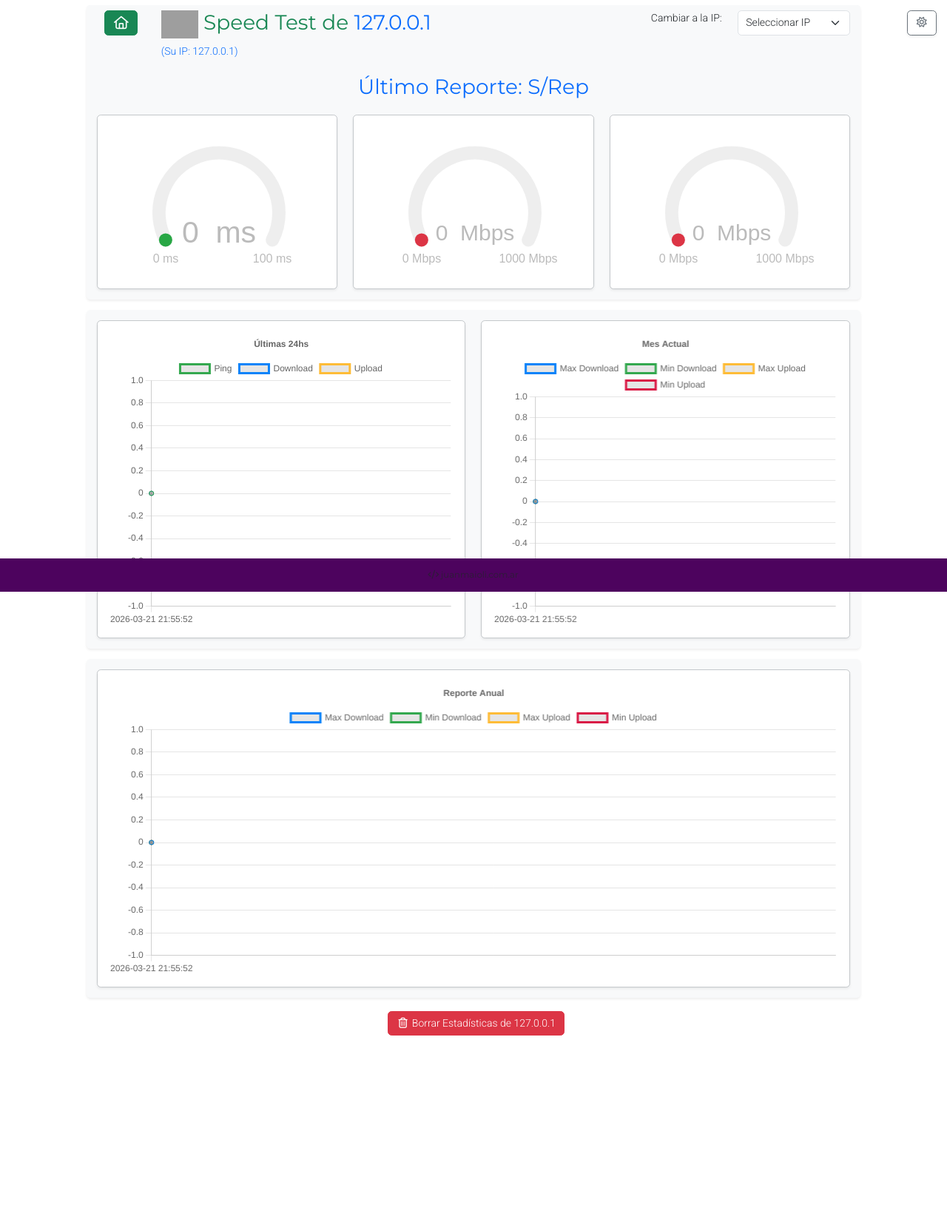
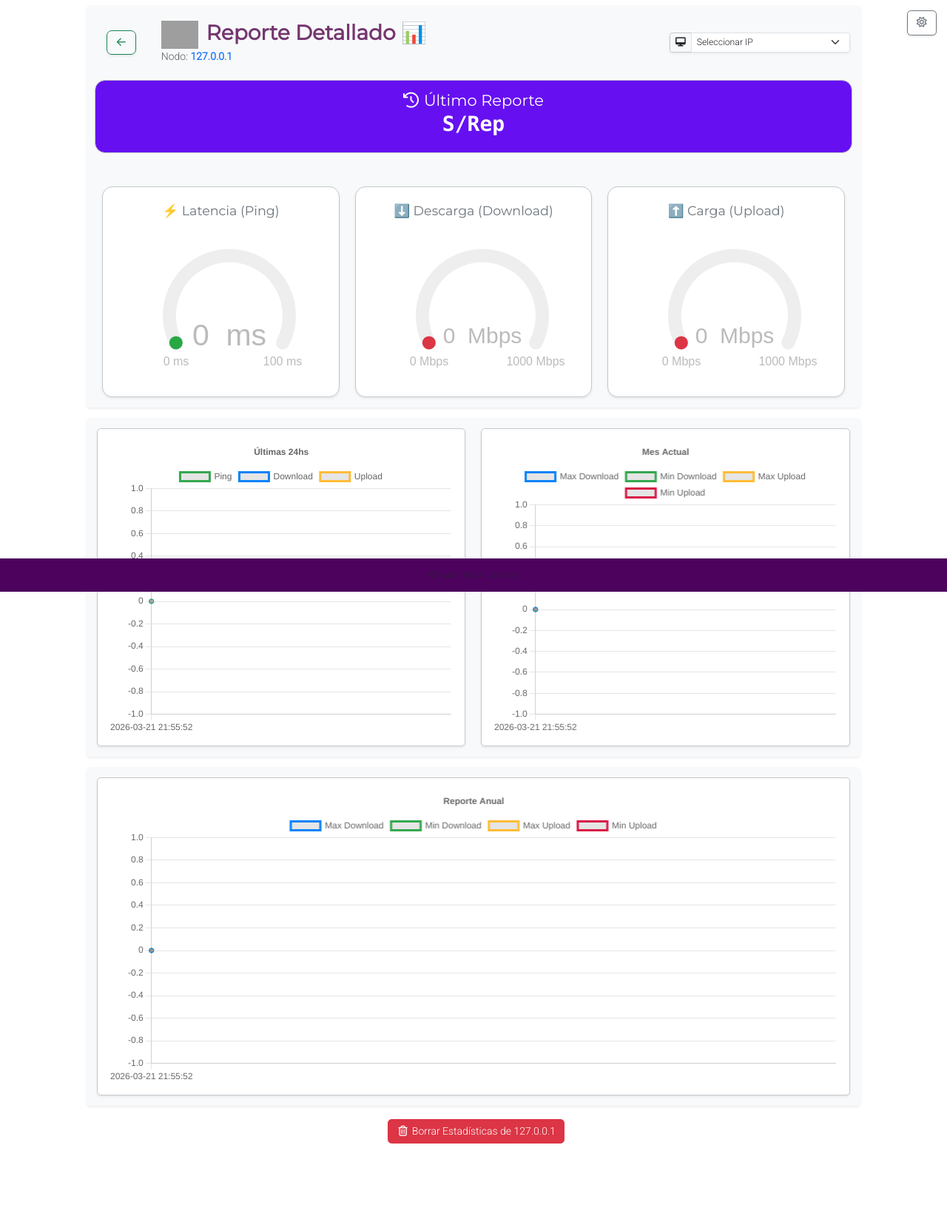
Before and after one commit to juanmaioli/speedtest, a PHP site: page /obj.php in a window 1280 px wide. Shown: the top 1644 px of the page at 74% size. Before the commit the page ends 1400 px from the top, so only its background shows below. Run offline with PHP 8.4, Linux system fonts and the light colour scheme; data that the repository does not hold is empty; grey boxes are pictures that could not be loaded.

Commit message:
🎨 style: Mejoras integrales de UI con emojis, iconos y esquemas de color de alto contraste

```diff
--- a/obj.php
+++ b/obj.php
@@ -218,38 +218,53 @@ include("header.php");
       <div class="col-md-1"></div>
       <div class="col-md-10">
         <div class="card border-0 shadow-sm bg-body-tertiary">
-          <div class="card-header border-0 bg-body-tertiary">
-            <div class="row">
-              <div class="col-md-1 text-center"><a href="index.php" class="btn btn-success"><i class="fa-regular fa-home fa-fw fa-lg"></i></a></div>
+          <div class="card-header border-0 bg-transparent pt-4">
+            <div class="row align-items-center">
+              <div class="col-md-1 text-center">
+                <a href="index.php" class="btn btn-outline-success shadow-sm rounded-3"><i class="fa-regular fa-arrow-left fa-fw"></i></a>
+              </div>
               <div class="col-md-7">
-                <h2 class='text-success'><img src="images/speedometer.svg" class="" width="50px" /> Speed Test de <span class="text-primary"><?= $ip_name ?></span></h2>
-                <span class="text-primary">(Su IP: <?= $ip_client ?>)</span>
+                <h2 class='text-darkmagenta fw-bold mb-0'>
+                  <img src="images/speedometer.svg" class="me-1" width="50px" />
+                  Reporte Detallado 📊
+                </h2>
+                <p class="text-muted mb-0">
+                  Nodo: <span class="text-primary fw-bold"><?= $ip_name ?></span>
+                </p>
               </div>
-              <div class="col-md-2 text-end"><label class="">Cambiar a la IP: </label></div>
-              <div class="col-md-2 text-end">
-                <form action='obj.php' method='post'><?= $st_ip_list ?></form>
+              <div class="col-md-4 text-md-end">
+                <form action='obj.php' method='post' class="d-inline-block w-75">
+                  <div class="input-group input-group-sm shadow-sm">
+                    <span class="input-group-text bg-light border-secondary-subtle"><i class="fa-solid fa-desktop"></i></span>
+                    <?= $st_ip_list ?>
+                  </div>
+                </form>
               </div>
             </div>
           </div>
-          <div class="card-body">
+          <div class="card-body px-4">
             <div class="row">
-              <div class="col-md-12 text-center">
-                <h2 class='text-primary'>Último Reporte: <?= $last_report ?></h2>
+              <div class="col-md-12 text-center py-3 bg-indigo rounded-4 mb-4 shadow-light-sm border border-secondary-subtle">
+                <h4 class='text-white mb-1'><i class="fa-regular fa-clock-rotate-left me-2"></i>Último Reporte</h4>
+                <h2 class="text-white fw-bold font-monospace"><?= $last_report ?></h2>
               </div>
             </div>
-            <div class="row mt-3">
+            <div class="row g-4 mt-1">
               <div class="col-md-4 text-center">
-                <div class="border border-secondary-subtle p-3 shadow-sm rounded bg-body">
+                <div class="bg-body p-4 shadow-sm rounded-4 border border-secondary-subtle h-100">
+                  <h5 class="text-secondary mb-3">⚡ Latencia (Ping)</h5>
                   <canvas id="gauge_ping" height="200"></canvas>
                 </div>
               </div>
               <div class="col-md-4 text-center">
-                <div class="border border-secondary-subtle p-3 shadow-sm rounded bg-body">
+                <div class="bg-body p-4 shadow-sm rounded-4 border border-secondary-subtle h-100">
+                  <h5 class="text-secondary mb-3">⬇️ Descarga (Download)</h5>
                   <canvas id="gauge_down" height="200"></canvas>
                 </div>
               </div>
               <div class="col-md-4 text-center">
-                <div class="border border-secondary-subtle p-3 shadow-sm rounded bg-body">
+                <div class="bg-body p-4 shadow-sm rounded-4 border border-secondary-subtle h-100">
+                  <h5 class="text-secondary mb-3">⬆️ Carga (Upload)</h5>
                   <canvas id="gauge_up" height="200"></canvas>
                 </div>
               </div>
```
Also changed, not shown: data_logic.php (+10 -9 lines), index.php (+46 -20 lines), README.md.
